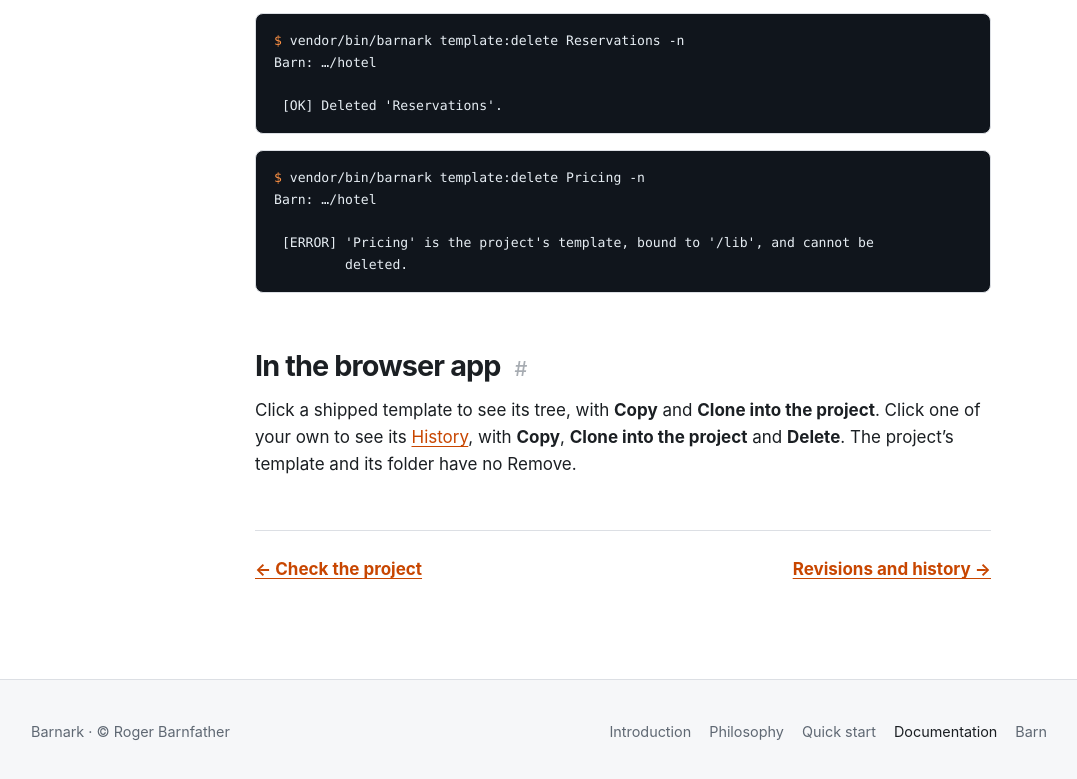
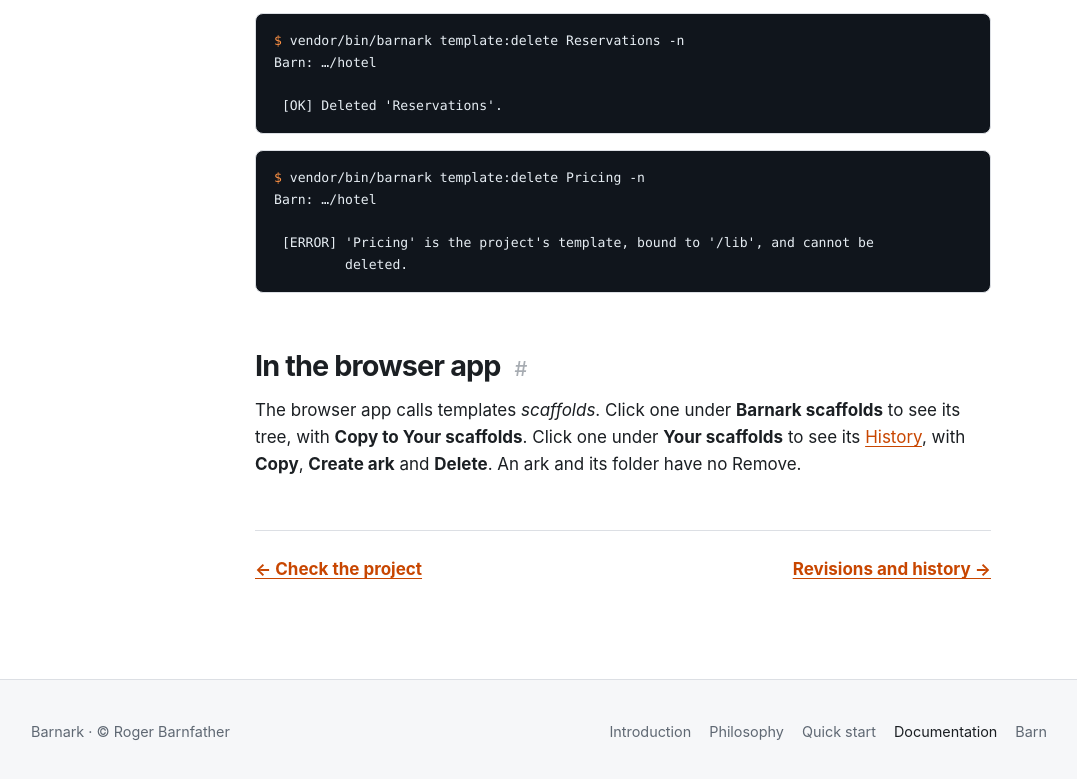
Before and after one commit to rogerbarnfather/barnark-website, a plain HTML site: page docs/yours.html in a window 1280 px wide. Shown: the part 1974-2753 px from the top of the page, without its empty margins (101-1178 px from the left). Drawn offline with Linux system fonts and the light colour scheme.

Commit message:
Say Create ark and Copy to Your scaffolds on the choose and yours pages; drop the old clone screenshot
Co-Authored-By: Claude Opus 5.5 <noreply@anthropic.com>

```diff
--- a/docs/yours.html
+++ b/docs/yours.html
@@ -91,9 +91,9 @@ Barn: …/hotel
  [ERROR] 'Pricing' is the project's template, bound to '/lib', and cannot be
          deleted.</code></pre>
 <h2 id="gui">In the browser app <a class="anchor" href="#gui" aria-label="Link to this section">#</a></h2>
-<p>Click a shipped template to see its tree, with <strong>Copy</strong> and <strong>Clone into the project</strong>. Click one of
-your own to see its <a href="history.html">History</a>, with <strong>Copy</strong>, <strong>Clone into the project</strong> and
-<strong>Delete</strong>. The project’s template and its folder have no Remove.</p>
+<p>The browser app calls templates <em>scaffolds</em>. Click one under <strong>Barnark scaffolds</strong> to see its tree, with
+<strong>Copy to Your scaffolds</strong>. Click one under <strong>Your scaffolds</strong> to see its <a href="history.html">History</a>,
+with <strong>Copy</strong>, <strong>Create ark</strong> and <strong>Delete</strong>. An ark and its folder have no Remove.</p>
         <div class="docs-next"><a href="check.html">← Check the project</a><a href="history.html">Revisions and history →</a></div>
       </article>
     </div>
```
Also changed, not shown: docs/choose.html (+1 -1 lines), assets/screens/ark-clone.webp (deleted).
